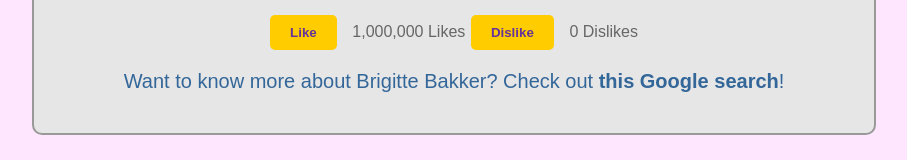
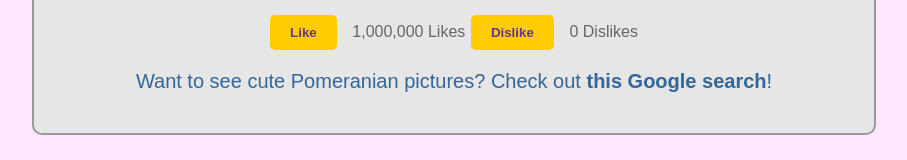
Before and after one commit to Floydy10/brig, a plain HTML site: page index.html in a window 1280 px wide. Shown: the part 287-447 px from the top of the page, without its empty margins (186-1093 px from the left). Drawn offline with Linux system fonts and the light colour scheme.

Commit message:
Update index.html

```diff
--- a/index.html
+++ b/index.html
@@ -75,7 +75,7 @@
     <span id="like-counter" class="counter">1,000,000 Likes</span>
     <button class="dislike-button" onclick="dislikeButton()">Dislike</button>
     <span id="dislike-counter" class="counter">0 Dislikes</span>
-    <p>Want to know more about Brigitte Bakker? Check out <a href="https://www.google.com/search?q=brigitte+bakker" class="pomeranian-link" target="_blank">this Google search</a>!</p>
+    <p>Want to see cute Pomeranian pictures? Check out <a href="https://www.google.com/search?sca_esv=6416b2a2bca84fa5&sxsrf=ACQVn0_70GlUmEiRluhgpacYx3P6cve4Vw:1709278255129&q=brigitte+bakker&tbm=isch&source=lnms&sa=X&ved=2ahUKEwjBiODZxdKEAxXFSmwGHSgDDKQQ0pQJegQIDhAB&biw=1536&bih=935&dpr=1" class="pomeranian-link" target="_blank">this Google search</a>!</p>
   </div>
 </div>
 
```
